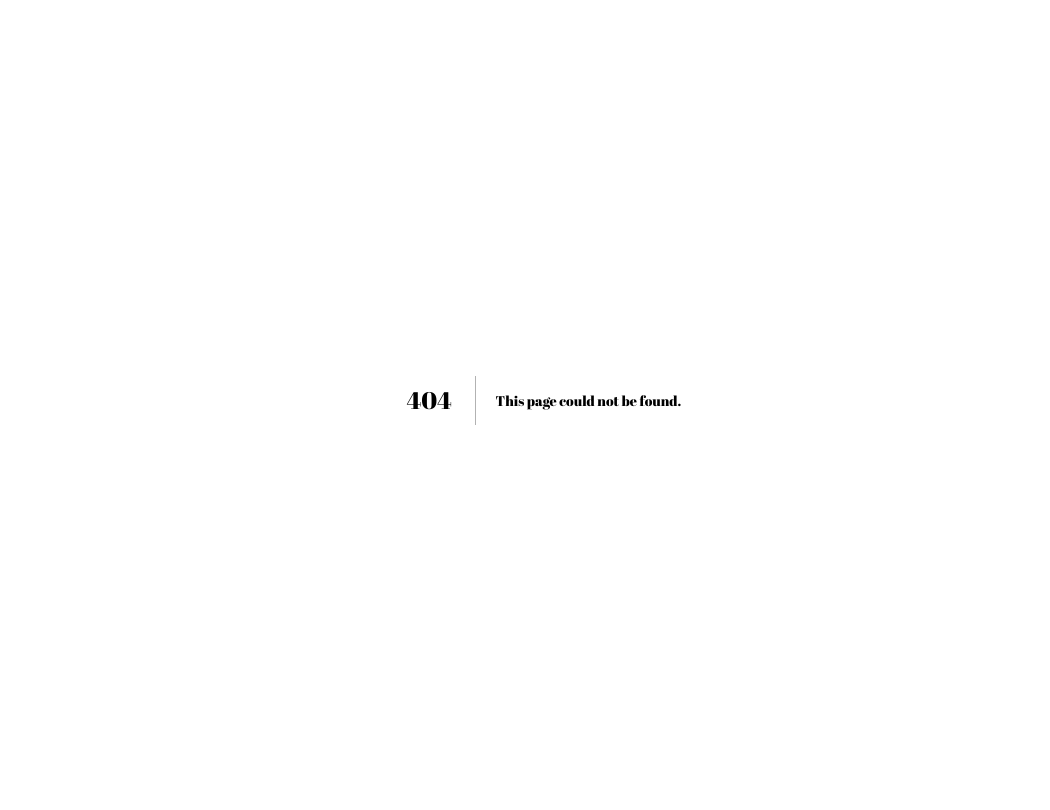
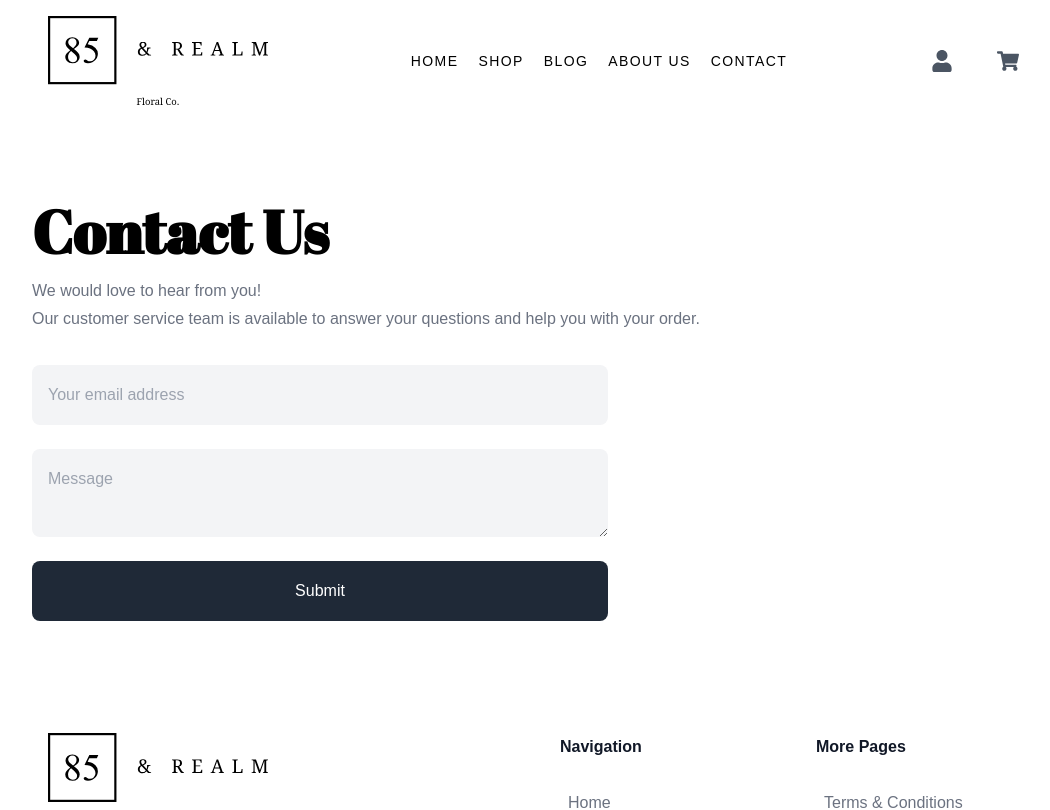
Before and after one commit to trentphoto/85andrealm, a Next.js app: page /contact in a window 1280 px wide. Before the commit this address had no page. Shown: the top 810 px of the page, without its empty margins (96-1146 px from the left). Built offline with nearby package versions, Linux system fonts and the light colour scheme.

Commit message:
contact form added

```diff
--- a/package.json
+++ b/package.json
@@ -9,6 +9,7 @@
     "lint": "next lint"
   },
   "dependencies": {
+    "@formspree/react": "^2.4.1",
     "@reduxjs/toolkit": "^1.9.3",
     "@types/dotenv": "^8.2.0",
     "@types/pg": "^8.6.6",
--- /dev/null
+++ b/src/components/ContactForm.tsx
@@ -0,0 +1,45 @@
+import { useForm, ValidationError } from '@formspree/react';
+
+export default function ContactForm() {
+
+    const [state, handleSubmit] = useForm(process.env.NEXT_PUBLIC_FORM!);
+
+    if (state.succeeded) {
+      return <p className='font-bold text-green-600'>Success! Thank you for the message.</p>;
+    }
+
+  return (
+    <form onSubmit={handleSubmit} className='flex flex-col max-w-xl gap-2'>
+      <input
+        id="email"
+        type="email"
+        name="email"
+        placeholder='Your email address'
+        className='mb-4 p-4 rounded-lg bg-gray-100'
+        />
+      <ValidationError
+        prefix="Email"
+        field="email"
+        errors={state.errors}
+      />
+      <textarea
+        id="message"
+        name="message"
+        placeholder='Message'
+        className='mb-4 p-4 rounded-lg bg-gray-100'
+      />
+      <ValidationError
+        prefix="Message"
+        field="message"
+        errors={state.errors}
+      />
+      <button
+        type="submit"
+        disabled={state.submitting}
+        className='bg-gray-800 text-white p-4 rounded-lg'
+      >
+        Submit
+      </button>
+    </form>
+  );
+}
--- /dev/null
+++ b/src/pages/contact.tsx
@@ -0,0 +1,21 @@
+import ButtonLink from "@/components/ButtonLink";
+import ContactForm from "@/components/ContactForm";
+import Layout from "@/components/layout/Layout";
+import Section from "@/components/layout/Section";
+
+export default function ContactPage() {
+  return (
+    <Layout>
+        <Section className="py-20">
+            <div className="container">
+                <h1 className="h1 font-bold mb-4">Contact Us</h1>
+                <div className="text-gray-500">
+                    <p className="">We would love to hear from you!</p>
+                    <p className="mb-8">Our customer service team is available to answer your questions and help you with your order.</p>
+                </div>
+                <ContactForm />
+            </div>
+        </Section>
+    </Layout>
+  )
+}
```
Also changed, not shown: 1 other file (tests, documents, lock files or other folders).
